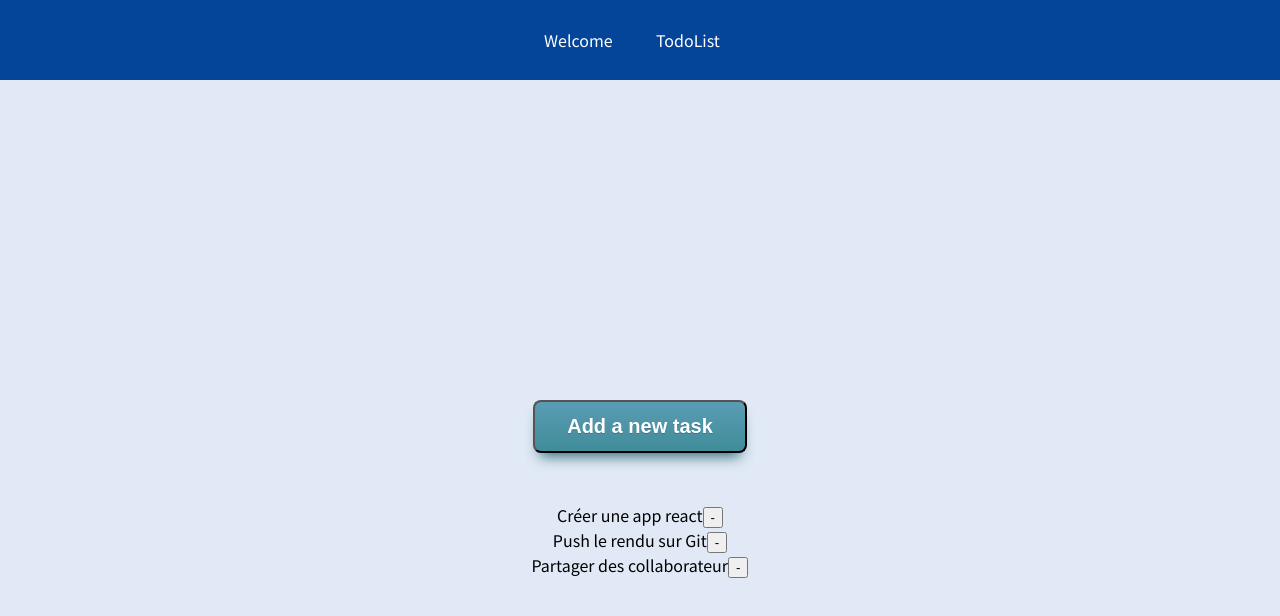
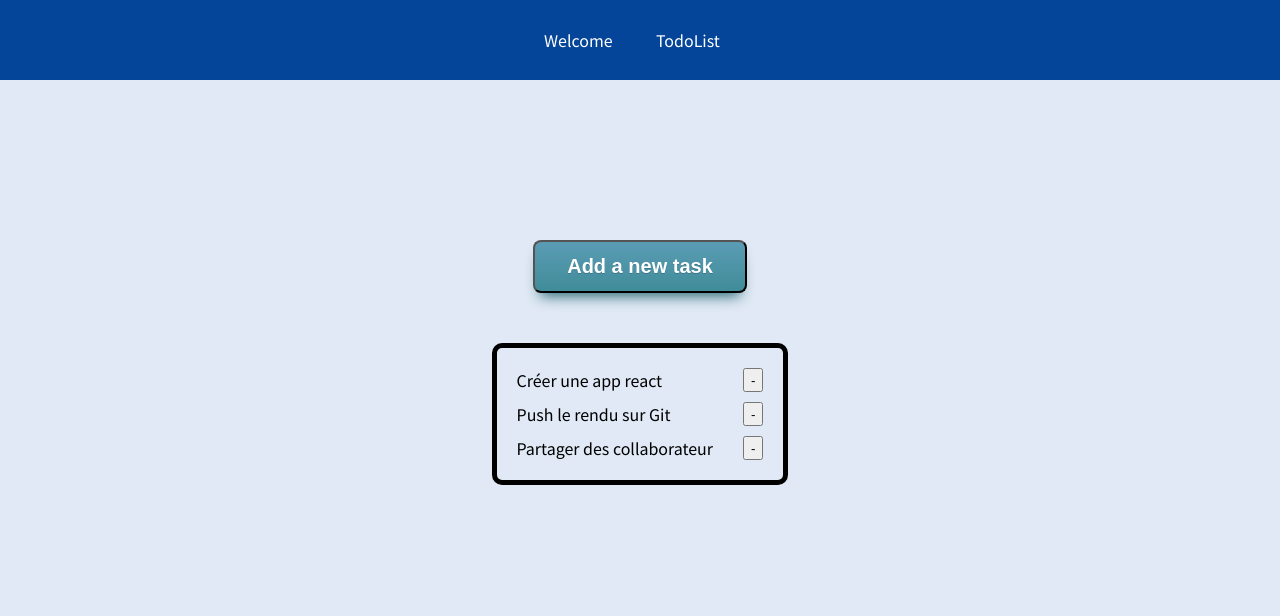
Before and after one commit to mriiad/todo-list, a React (Create React App) app: page /todolist in a window 1280 px wide. Shown: the top 616 px of the page. Built offline with nearby package versions, Linux system fonts and the light colour scheme; no server answers.

Commit message:
Improving todos' style

```diff
--- a/src/components/TodoItem.js
+++ b/src/components/TodoItem.js
@@ -1,4 +1,6 @@
 import { useEffect, useState } from "react";
+import classes from "./TodoItem.module.css";
+
 function TodoItem({ id, content, deleteTodoItem }) {
   const [itemContent, setItemContent] = useState("");
   const [itemId, setItemId] = useState("");
@@ -11,8 +13,8 @@ function TodoItem({ id, content, deleteTodoItem }) {
     deleteTodoItem(itemId);
   };
   return (
-    <div>
-      <span>{itemContent}</span>
+    <div className={classes.todoItem}>
+      <span cla>{itemContent}</span>
       <button onClick={onDeleteClickHandler}>-</button>
     </div>
   );
--- /dev/null
+++ b/src/components/TodoItem.module.css
@@ -0,0 +1,13 @@
+.todoItem {
+  display: flex;
+  justify-content: space-between;
+  margin-bottom: 10px;
+}
+
+.todoItem:last-child {
+  margin-bottom: 0;
+}
+
+span {
+  margin-right: 30px;
+}
--- a/src/pages/TodoList.js
+++ b/src/pages/TodoList.js
@@ -47,7 +47,7 @@ function TodoList() {
   return (
     <div className={classes.todoList}>
       <NewItem addNewTodo={addNewTodoItem} />
-
+      <div className={classes.todoItems}>
         {loading ? (
           <Loader
             type="Oval"
@@ -67,6 +67,7 @@ function TodoList() {
           ))
         )}
       </div>
+    </div>
   );
 }
 
--- a/src/pages/TodoList.module.css
+++ b/src/pages/TodoList.module.css
@@ -1,9 +1,11 @@
 .todoList {
   position: absolute;
   text-align: center;
-  top: 50%;
+  top: 30%;
 }
 
 .todoItems {
-  border: 1px solid;
+  padding: 20px;
+  border: 5px solid;
+  border-radius: 10px;
 }
```
Lines whose indentation alone changed are shown as unchanged.
